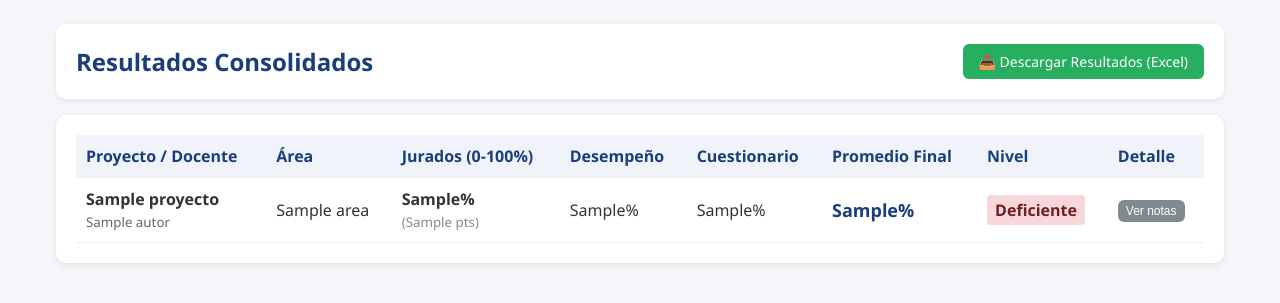
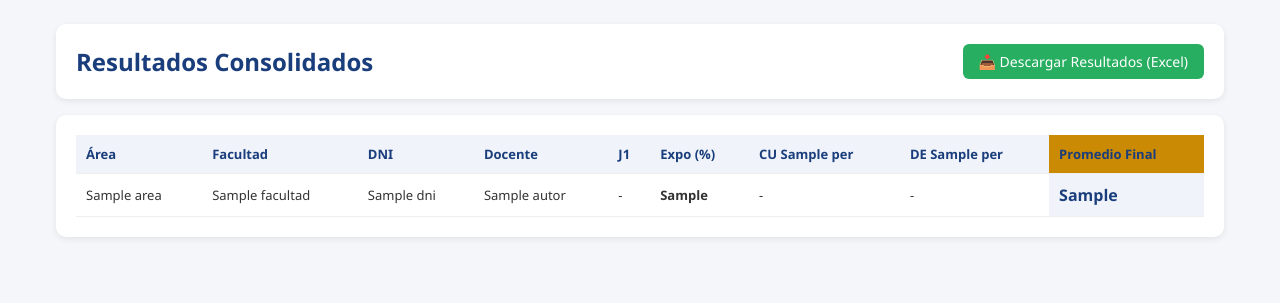
Before and after one commit to StephanieVA/uncp-evaluacion, a Flask app: template templates/resultados.html in a window 1280 px wide. Shown: the part 112-415 px from the top of the page. Run offline with Flask 3, Linux system fonts and the light colour scheme; tables that the repository leaves empty hold one stand-in row (values such as "Sample post"); the template is opened without the code that fills it: values that come from a table or form of the project are taken from there, most other values are stand-ins (such as "Sample title", 1, 10 or a date in 2020).

Commit message:
Update resultados.html

```diff
--- a/templates/resultados.html
+++ b/templates/resultados.html
@@ -6,79 +6,56 @@
   <a href="{{ url_for('resultados_excel') }}" class="btn btn-success">📥 Descargar Resultados (Excel)</a>
 </div>
 
-<div class="card">
-  <table>
+<div class="card" style="overflow-x: auto;">
+  <table style="font-size:13px; white-space:nowrap;">
     <thead>
-      <tr>
-        <th>Proyecto / Docente</th>
+      <tr style="background:#1a3d7c; color:#fff;">
         <th>Área</th>
-        <th>Jurados (0-100%)</th>
-        <th>Desempeño</th>
-        <th>Cuestionario</th>
-        <th>Promedio Final</th>
-        <th>Nivel</th>
-        <th>Detalle</th>
+        <th>Facultad</th>
+        <th>DNI</th>
+        <th>Docente</th>
+        {% for j in jurados %}
+          <th title="{{ j.nombre }}">J{{ loop.index }}</th>
+        {% endfor %}
+        <th>Expo (%)</th>
+
+        {% for per in periodos %}
+          <th>CU {{ per }}</th>
+        {% endfor %}
+
+        {% for per in periodos %}
+          <th>DE {{ per }}</th>
+        {% endfor %}
+
+        <th style="background:#ca8a04;">Promedio Final</th>
       </tr>
     </thead>
     <tbody>
     {% for row in data %}
       <tr>
-        <td>
-          <strong>{{ row.proyecto.nombre_bp }}</strong><br>
-          <small style="color:#666;">{{ row.proyecto.autor.nombre }}</small>
-        </td>
         <td>{{ row.proyecto.area }}</td>
-        <td>
-          <strong>{{ row.calculos.porcentaje_jurados }}%</strong><br>
-          <small style="color:#888;">({{ row.calculos.prom_jurados }} pts)</small>
-        </td>
-        <td>{{ row.calculos.nota_des }}%</td>
-        <td>{{ row.calculos.nota_cue }}%</td>
-        <td style="font-size:18px; color:#1a3d7c;"><strong>{{ row.calculos.prom_final }}%</strong></td>
-        <td>
-          {% if row.calculos.nivel == 'Bueno' %}
-            <span style="background:#d4edda; color:#155724; padding:4px 8px; border-radius:4px; font-weight:bold;">Bueno</span>
-          {% elif row.calculos.nivel == 'Regular' %}
-            <span style="background:#fff3cd; color:#856404; padding:4px 8px; border-radius:4px; font-weight:bold;">Regular</span>
-          {% elif row.calculos.nivel == 'Bajo' %}
-            <span style="background:#ffeeba; color:#8a6d3b; padding:4px 8px; border-radius:4px; font-weight:bold;">Bajo</span>
-          {% else %}
-            <span style="background:#f8d7da; color:#721c24; padding:4px 8px; border-radius:4px; font-weight:bold;">Deficiente</span>
-          {% endif %}
-        </td>
-        <td>
-          <button onclick="document.getElementById('detalle-{{ row.proyecto.id }}').style.display = document.getElementById('detalle-{{ row.proyecto.id }}').style.display === 'none' ? 'table-row' : 'none';" class="btn btn-secondary" style="padding:4px 8px; font-size:12px;">Ver notas</button>
-        </td>
-      </tr>
+        <td>{{ row.proyecto.facultad }}</td>
+        <td>{{ row.proyecto.autor.dni if row.proyecto.autor else '-' }}</td>
+        <td>{{ row.proyecto.autor.nombre if row.proyecto.autor else '-' }}</td>
 
-      <!-- Fila oculta con el detalle de los jurados -->
-      <tr id="detalle-{{ row.proyecto.id }}" style="display:none; background:#fafafa;">
-        <td colspan="8">
-          <table style="width:100%; font-size:13px;">
-            <thead>
-              <tr style="background:#eee;">
-                <th>Jurado</th>
-                <th>Puntaje (0-28)</th>
-                <th>Comentario</th>
-                <th>Acción</th>
-              </tr>
-            </thead>
-            <tbody>
-              {% for c in row.calificaciones %}
-              <tr>
-                <td>{{ c.jurado.nombre }}</td>
-                <td><strong>{{ c.nota_final }}</strong> / 28</td>
-                <td><small style="color:#666;">{{ c.comentario or 'Sin comentario' }}</small></td>
-                <td>
-                  <a href="{{ url_for('calificar_jurado', proyecto_id=row.proyecto.id, jurado_id=c.jurado.id) }}" class="btn btn-secondary" style="padding:2px 8px; font-size:12px;">Editar</a>
-                </td>
-              </tr>
-              {% else %}
-              <tr><td colspan="4" style="text-align:center; color:#999;">Sin calificaciones aún</td></tr>
-              {% endfor %}
-            </tbody>
-          </table>
-        </td>
+        <!-- Notas de Jurados -->
+        {% for j in jurados %}
+          <td>{{ row.calificaciones.get(j.id, '-') }}</td>
+        {% endfor %}
+
+        <td><strong>{{ row.calculos.porcentaje_expo }}</strong></td>
+
+        <!-- Notas de Cuestionario -->
+        {% for per in periodos %}
+          <td>{{ row.calculos.notas_cuestionario.get(per, '-') }}</td>
+        {% endfor %}
+
+        <!-- Notas de Desempeño -->
+        {% for per in periodos %}
+          <td>{{ row.calculos.notas_desempeno.get(per, '-') }}</td>
+        {% endfor %}
+
+        <td style="font-size:16px; color:#1a3d7c; background:#f0f4fa;"><strong>{{ row.calculos.prom_final }}</strong></td>
       </tr>
     {% endfor %}
     </tbody>
```
